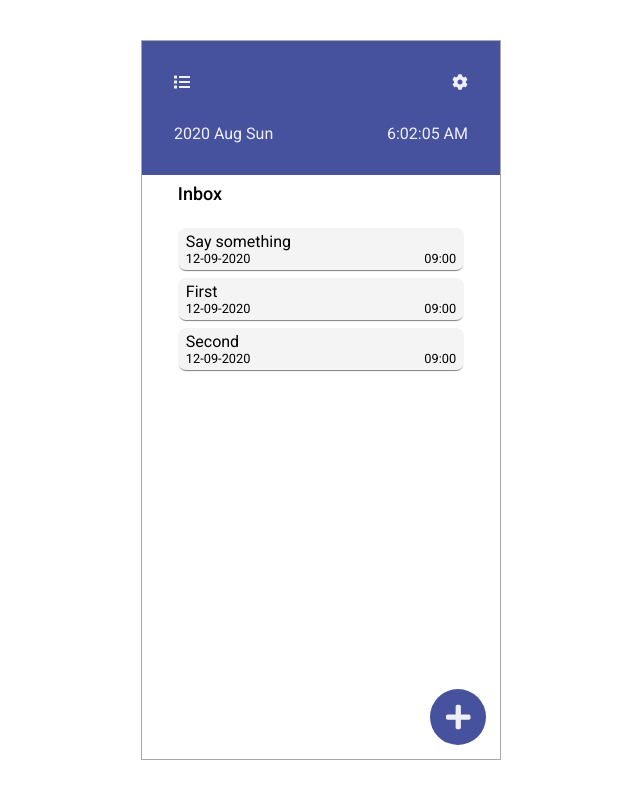
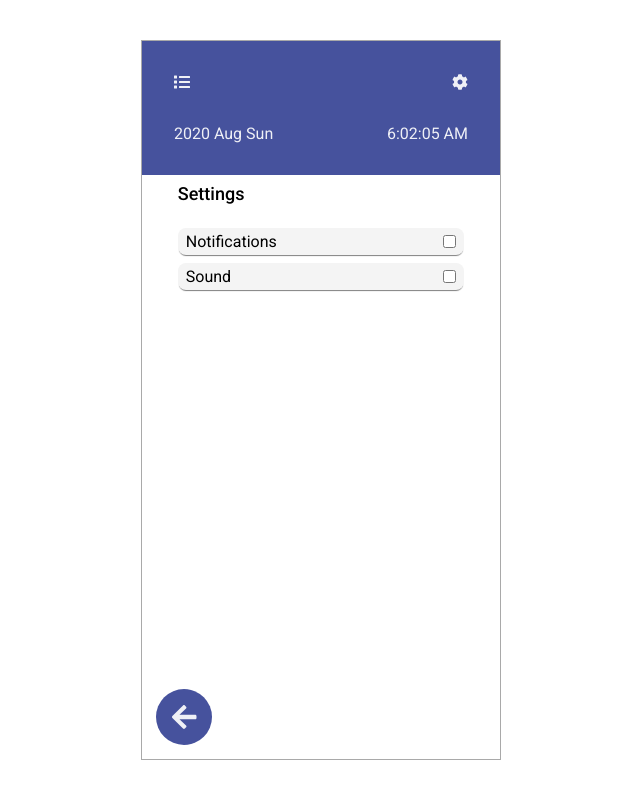
Before and after one commit to 1amL0st/react-todo, a React (Create React App) app: page / in a window 1280 px wide. Shown: the whole page, without its empty margins (319-959 px from the left). Built offline with nearby package versions, Linux system fonts and the light colour scheme.

Commit message:
Settings screen is added

```diff
--- a/src/App.js
+++ b/src/App.js
@@ -4,6 +4,7 @@ import Header from './components/Header/Header';
 import Inbox from './components/Inbox/Inbox'
 import Footer from './components/Footer/Footer';
 import AddTaskScreen from './components/AddTaskScreen/AddTaskScreen'
+import SettingsScreen from './components/SettingsScreen/SettingsScreen'
 
 class App extends React.Component {
   constructor() {
@@ -14,8 +15,15 @@ class App extends React.Component {
         {name: 'Say something', desc: "blah-blah-blah", time: "09:00", date: '12-09-2020'},
         {name: 'First', desc: "blah-blah-blah", time: "09:00", date: '12-09-2020'},
         {name: 'Second', desc: "blah-blah-blah", time: "09:00", date: '12-09-2020'},
+      ],
+
+      settings: [
+        {name: "Notifications", isAllowed: 'true'},
+        {name: "Sound", isAllowed: 'true'}
       ]
     }
+
+    this.HeaderSettingsBtnHandler = this.HeaderSettingsBtnHandler.bind(this);
 
     this.FooterRBtnHandler = this.FooterRBtnHandler.bind(this);
     this.FooterLBtnHandler = this.FooterLBtnHandler.bind(this);
@@ -25,13 +33,15 @@ class App extends React.Component {
     this.AddTaskSubmitHandler = this.AddTaskSubmitHandler.bind(this);
     this.add_task_screen = <AddTaskScreen onSubmitHandler={this.AddTaskSubmitHandler}></AddTaskScreen>;
 
+    this.settings_screen = <SettingsScreen settings={this.state.settings}></SettingsScreen>;
+
     this.state.screen_stack = [this.inbox_screen];
 
     this.CurrentScreen = this.CurrentScreen.bind(this);
     this.PushScreen = this.PushScreen.bind(this);
     this.PopScreen = this.PopScreen.bind(this);
 
-    //this.state.screen_stack.push(this.add_task_screen);
+    this.state.screen_stack.push(this.settings_screen);
   }
 
   AddTaskSubmitHandler(task) {
@@ -56,6 +66,12 @@ class App extends React.Component {
     this.setState({screen_stack: this.state.screen_stack});
   }
 
+  HeaderSettingsBtnHandler() {
+    if (this.CurrentScreen() !== this.settings_screen) {
+      this.PushScreen(this.settings_screen);
+    }
+  }
+
   FooterRBtnHandler() {
     if (this.CurrentScreen() === this.inbox_screen) {
       this.PushScreen(this.add_task_screen);
@@ -63,7 +79,7 @@ class App extends React.Component {
   }
 
   FooterLBtnHandler() {
-    if (this.CurrentScreen() === this.add_task_screen) {
+    if (this.CurrentScreen() !== this.inbox_screen) {
       this.PopScreen();
     }
   }
@@ -72,7 +88,8 @@ class App extends React.Component {
     const content = this.CurrentScreen();
     return (
       <div className="todo">
-        <Header></Header>
+        <Header
+        onSettingsBtnClick={this.HeaderSettingsBtnHandler}></Header>
         {content}
         <Footer
         rBtn = {{onClick: this.FooterRBtnHandler, isVisible: (this.CurrentScreen() === this.inbox_screen)}}
--- a/src/components/AddTaskScreen/AddTaskScreen.scss
+++ b/src/components/AddTaskScreen/AddTaskScreen.scss
@@ -14,10 +14,6 @@
     font-size: 18px;
     font-weight: 500;
   }
-
-  // input:focus, textarea:focus {
-  //   border: solid 2px blue;
-  // }
 
   .text-input {
     display: block;
--- a/src/components/Header/Header.jsx
+++ b/src/components/Header/Header.jsx
@@ -49,7 +49,8 @@ class Header extends React.Component {
             <header className="header">
                 <div className="header--controls">
                     <span className="button" title="Idk"><FontAwesomeIcon icon={icons.faList} /></span>
-                    <span className="button" title="Settings"><FontAwesomeIcon icon={icons.faCog} /></span>
+                    <span className="button" title="Settings"
+                    onClick={() => {this.props.onSettingsBtnClick()}}><FontAwesomeIcon icon={icons.faCog} /></span>
                 </div>
                 <div className="header--time">
                     <span className="time--date">{this.state.current_date}</span>
--- /dev/null
+++ b/src/components/ItemSetting/ItemSetting.jsx
@@ -0,0 +1,16 @@
+import React from 'react';
+
+class ItemSetting extends React.Component
+{
+    render()
+    {
+        return (
+            <div className="item-setting">
+                <span>{this.props.name}</span>
+                <input type="checkbox"></input>
+            </div>
+        )
+    }
+}
+
+export default ItemSetting;
--- /dev/null
+++ b/src/components/ItemSetting/ItemSetting.scss
@@ -0,0 +1,4 @@
+.item-setting {
+    @extend .item;
+    flex-direction: row;
+}
--- a/src/components/ItemTask/ItemTask.scss
+++ b/src/components/ItemTask/ItemTask.scss
@@ -1,18 +1,9 @@
 .item-task {
-  @include flex-layout(column, space-between);
-  position: relative;
-  width: 100%;
-  padding: 4px 8px;
-
-  font-size: 16px;
-  background-color: $item-bg-color;
-  border-radius: 8px;
+  @extend .item;
 
   &:hover {
       cursor: pointer;
   }
-
-  box-shadow: 0 2px 1px -1px gray;
 
   &__name {
     align-self: flex-start;
--- /dev/null
+++ b/src/components/SettingsScreen/SettingsScreen.jsx
@@ -0,0 +1,31 @@
+import React from 'react';
+
+import ItemSetting from '../ItemSetting/ItemSetting'
+
+class SettingsScreen extends React.Component
+{
+    constructor(props)
+    {
+        super(props);
+
+        this.state = {
+            settings: this.props.settings.slice(0, this.props.settings.length)
+        }
+    }
+
+    render()
+    {
+        return (
+            <div className="screen--settings">
+                <span className="title">Settings</span>
+                <ol className="list">{
+                    this.state.settings.map(item => (
+                        <ItemSetting name={item.name} isAllowed={item.isAllowed}></ItemSetting>
+                    ))
+                }</ol>
+            </div>
+        )
+    }
+}
+
+export default SettingsScreen;
--- /dev/null
+++ b/src/components/SettingsScreen/SettingsScreen.scss
@@ -0,0 +1,26 @@
+.screen--settings {
+  @include flex-layout(column, flex-start, center);
+
+  height: 100%;
+  padding: 0 10%;
+
+  background-color: white;
+  color: black;
+
+  .title {
+    align-self: flex-start;
+    margin-top: 8px;
+    margin-bottom: 16px;
+    font-size: 18px;
+    font-weight: 500;
+  }
+
+  .list {
+    width: 100%;
+    height: 100%;
+  }
+
+  .item {
+    margin-top: 8px;
+  }
+}
--- a/src/index.scss
+++ b/src/index.scss
@@ -1,4 +1,4 @@
-@mixin flex-layout($direction, $jc, $align_items:"unset") {
+@mixin flex-layout($direction, $jc, $align_items:unset) {
   display: flex;
   flex-direction: $direction;
   justify-content: $jc;
@@ -8,12 +8,6 @@
 $item-bg-color: rgb(244, 244, 244);
 $main-color: #46529d;
 $text-white-color: #eff0f6;
-
-@import './components/Footer/Footer.scss',
-        './components/Header/Header.scss',
-        './components/Inbox/Inbox.scss',
-        './components/ItemTask/ItemTask.scss',
-        './components/AddTaskScreen/AddTaskScreen.scss';
 
 * {
   font-family: 'Roboto', sans-serif;
@@ -56,3 +50,24 @@ $text-white-color: #eff0f6;
   background-color: $item-bg-color;
   box-shadow: 0 0px 2px 0px gray;
 }
+
+.item {
+  @include flex-layout(column, space-between);
+  position: relative;
+  width: 100%;
+  padding: 4px 8px;
+
+  font-size: 16px;
+  background-color: $item-bg-color;
+  border-radius: 8px;
+
+  box-shadow: 0 2px 1px -1px gray;
+}
+
+@import './components/Footer/Footer.scss',
+        './components/Header/Header.scss',
+        './components/Inbox/Inbox.scss',
+        './components/ItemTask/ItemTask.scss',
+        './components/ItemSetting/ItemSetting.scss',
+        './components/AddTaskScreen/AddTaskScreen.scss',
+        './components/SettingsScreen/SettingsScreen.scss';
```
